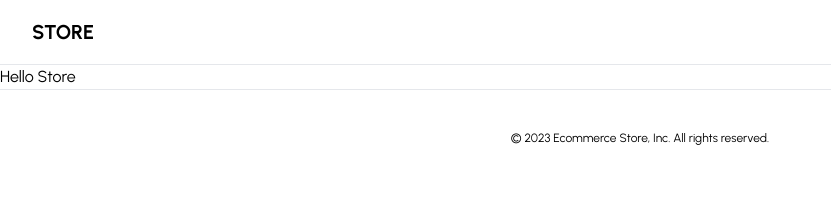
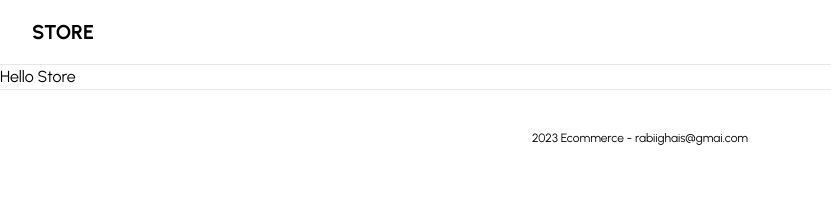
Before and after one commit to RabGH/ecommerce-store, a Next.js app: page / in a window 1280 px wide. Shown: the top 220 px of the page, without its empty margins (0-831 px from the left). Built offline with nearby package versions, Linux system fonts and the light colour scheme.

Commit message:
Add env file & fix footer description

```diff
--- a/components/footer.tsx
+++ b/components/footer.tsx
@@ -3,7 +3,7 @@ const Footer = () => {
     <footer className="bg-white border-t">
       <div className="mx-auto py-10">
         <p className="text-center text-xs text-black">
-          &copy; 2023 Ecommerce Store, Inc. All rights reserved.
+          2023 Ecommerce - rabiighais@gmai.com
         </p>
       </div>
     </footer>
```
Also changed, not shown: 1 other file (tests, documents, lock files or other folders).
